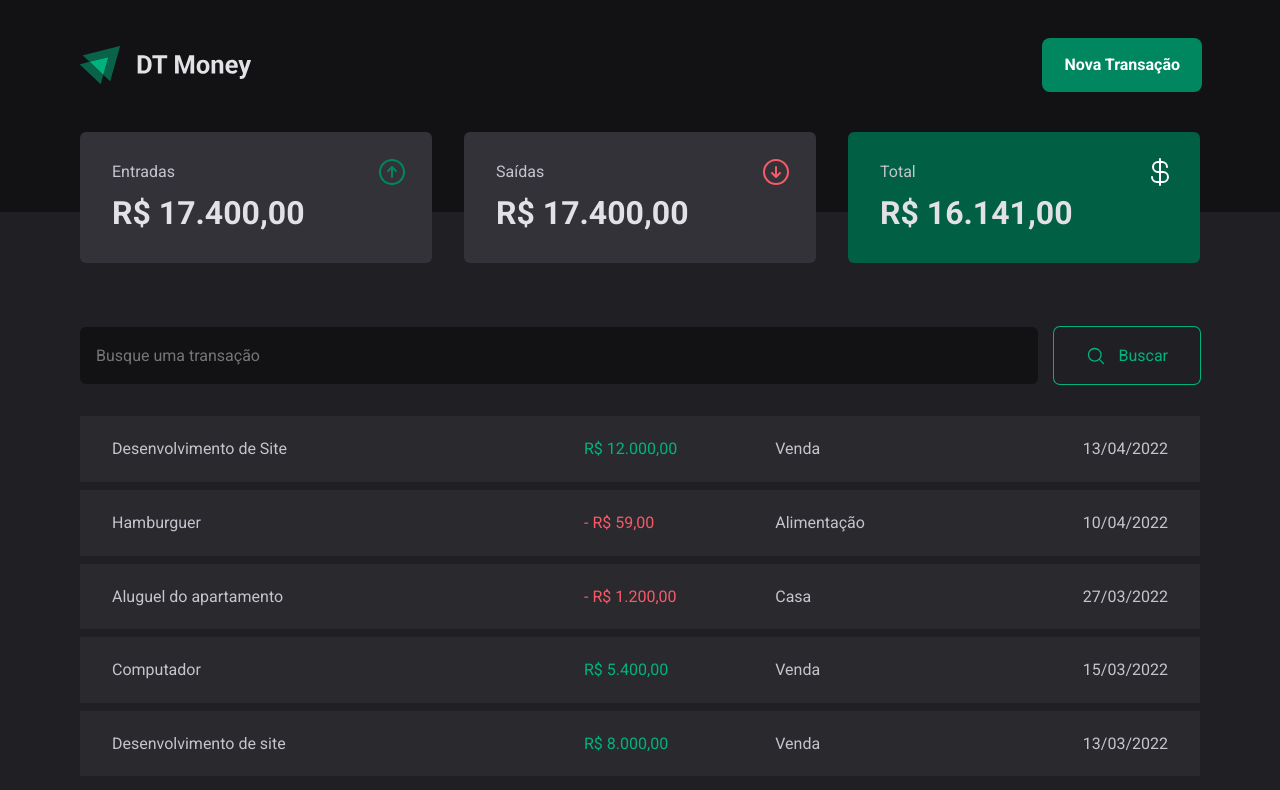
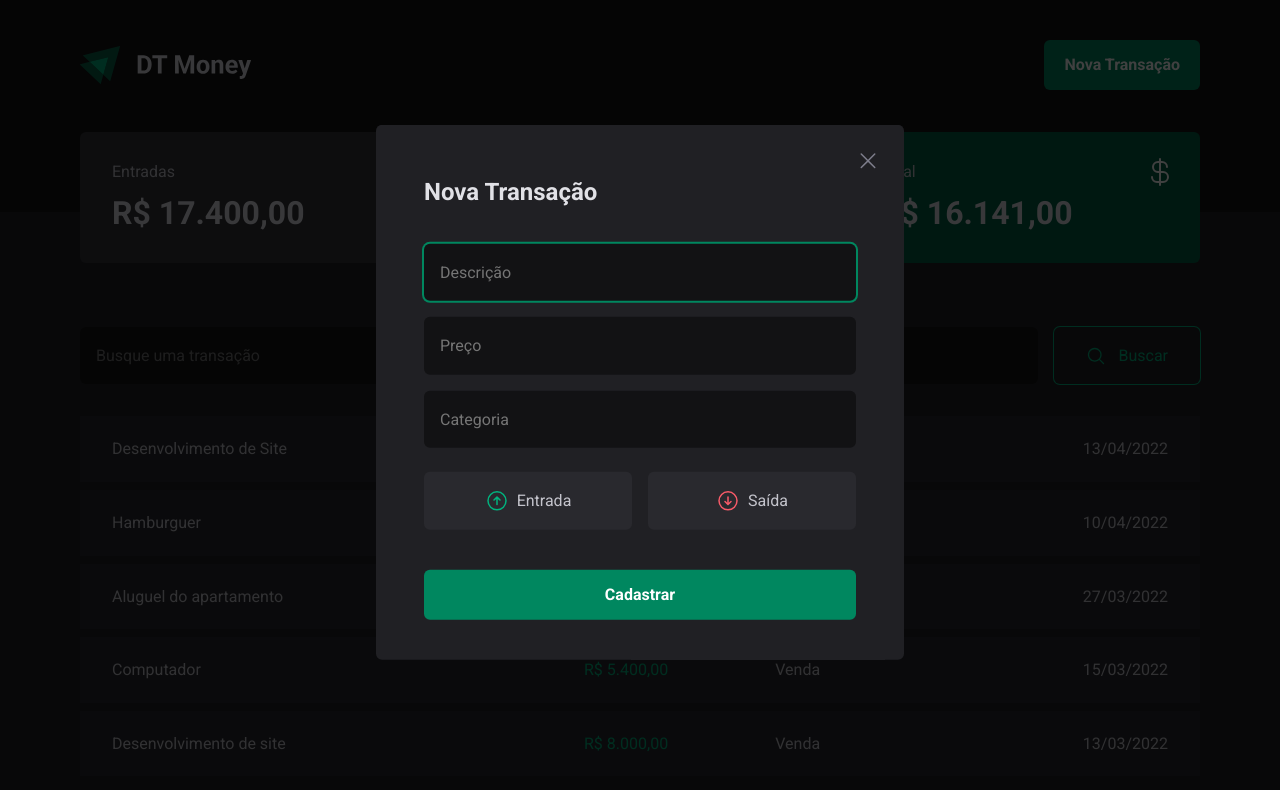
Before and after one commit to dantevicenzo/dt-money, a React (Vite) app: page / in a window 1280 px wide. Both pictures are taken after a click on the button "Nova Transação". Shown: the top 790 px of the page. Built offline with nearby package versions, Linux system fonts and the light colour scheme.

Commit message:
New transaction Dialog

```diff
--- a/package.json
+++ b/package.json
@@ -12,6 +12,8 @@
   },
   "dependencies": {
     "@phosphor-icons/react": "^2.0.9",
+    "@radix-ui/react-dialog": "^1.0.4",
+    "@radix-ui/react-radio-group": "^1.1.3",
     "react": "^18.2.0",
     "react-dom": "^18.2.0",
     "styled-components": "^5.3.11"
--- a/src/components/Header/index.tsx
+++ b/src/components/Header/index.tsx
@@ -1,14 +1,56 @@
 import logo from '../../assets/logo.svg'
-import { Container, StyledHeader, NewTransactionButton } from './styles'
+import {
+  Container,
+  StyledHeader,
+  StyledButton,
+  Overlay,
+  Content,
+  Form,
+  RadioGroupRoot,
+  RadioGroupItem,
+  DialogClose,
+} from './styles'
+import * as Dialog from '@radix-ui/react-dialog'
+import { ArrowCircleUp, ArrowCircleDown, X } from '@phosphor-icons/react'
 
 export function Header() {
   return (
     <Container>
       <StyledHeader>
         <img src={logo} alt="" />
-        <NewTransactionButton type="button">
-          Nova Transação
-        </NewTransactionButton>
+
+        <Dialog.Root>
+          <Dialog.Trigger asChild>
+            <StyledButton type="button">Nova Transação</StyledButton>
+          </Dialog.Trigger>
+          <Dialog.Portal>
+            <Overlay />
+            <Content>
+              <strong>Nova Transação</strong>
+
+              <Form>
+                <input type="text" placeholder="Descrição" />
+                <input type="text" placeholder="Preço" />
+                <input type="text" placeholder="Categoria" />
+                <RadioGroupRoot>
+                  <RadioGroupItem value="income">
+                    <ArrowCircleUp size={24} />
+                    Entrada
+                  </RadioGroupItem>
+                  <RadioGroupItem value="outcome">
+                    <ArrowCircleDown size={24} />
+                    Saída
+                  </RadioGroupItem>
+                </RadioGroupRoot>
+                <StyledButton type="submit">Cadastrar</StyledButton>
+              </Form>
+
+              <DialogClose>
+                <X size={24} />
+              </DialogClose>
+            </Content>
+          </Dialog.Portal>
+        </Dialog.Root>
       </StyledHeader>
     </Container>
   )
--- a/src/components/Header/styles.ts
+++ b/src/components/Header/styles.ts
@@ -1,4 +1,6 @@
 import styled from 'styled-components'
+import * as Dialog from '@radix-ui/react-dialog'
+import * as RadioGroup from '@radix-ui/react-radio-group'
 
 export const Container = styled.div`
   background-color: ${(props) => props.theme.grey1};
@@ -12,7 +14,7 @@
   padding: 2.5rem 0 7.625rem;
 `
 
-export const NewTransactionButton = styled.button`
+export const StyledButton = styled.button`
   background-color: ${(props) => props.theme.green};
   color: ${(props) => props.theme.white};
 
@@ -30,3 +32,106 @@
     background-color: ${(props) => props.theme.greenLight};
   }
 `
+export const Overlay = styled(Dialog.Overlay)`
+  background: rgba(0 0 0 / 0.75);
+  position: fixed;
+  width: 100vw;
+  height: 100vh;
+  inset: 0;
+`
+export const Content = styled(Dialog.Content)`
+  width: 33rem;
+  background-color: ${(props) => props.theme.grey2};
+  padding: 3rem 3rem 2.5rem;
+  border-radius: 6px;
+
+  strong {
+    color: ${(props) => props.theme.grey7};
+    font-size: 1.5rem;
+  }
+
+  position: absolute;
+  top: 50%;
+  left: 50%;
+  transform: translate(-50%, -50%);
+`
+export const Form = styled.form`
+  margin-top: 2rem;
+  display: flex;
+  flex-direction: column;
+
+  input + input {
+    margin-top: 1rem;
+  }
+
+  div[role='radiogroup'] {
+    margin-top: 1.5rem;
+  }
+
+  button[type='submit'] {
+    margin-top: 2.5rem;
+  }
+
+  input[type='text'] {
+    border-radius: 6px;
+    padding: 1rem;
+    background-color: ${(props) => props.theme.grey1};
+    border: none;
+    color: ${(props) => props.theme.grey6};
+  }
+`
+export const RadioGroupRoot = styled(RadioGroup.Root)`
+  display: grid;
+  grid-template-columns: 1fr 1fr;
+
+  gap: 1rem;
+`
+export const RadioGroupItem = styled(RadioGroup.Item)`
+  display: flex;
+  gap: 8px;
+  align-items: center;
+  justify-content: center;
+  padding: 16px 24px;
+  border-radius: 6px;
+
+  background-color: ${(props) => props.theme.grey3};
+  color: ${(props) => props.theme.grey6};
+
+  font-size: 1rem;
+
+  border: none;
+
+  cursor: pointer;
+
+  svg {
+    color: ${({ value, theme }) =>
+      value === 'income' ? theme.greenLight : theme.red};
+  }
+
+  &:hover {
+    background-color: ${(props) => props.theme.grey4};
+  }
+
+  &[data-state='checked'] {
+    background-color: ${({ value, theme }) =>
+      value === 'income' ? theme.greenDark : theme.redDark};
+
+    color: ${(props) => props.theme.white};
+
+    svg {
+      color: ${(props) => props.theme.white};
+    }
+  }
+`
+
+export const DialogClose = styled(Dialog.Close)`
+  position: absolute;
+  top: 24px;
+  right: 24px;
+  line-height: 0;
+  background-color: transparent;
+  border: none;
+  cursor: pointer;
+
+  color: ${(props) => props.theme.grey5};
+`
```
Also changed, not shown: 1 other file (tests, documents, lock files or other folders).
